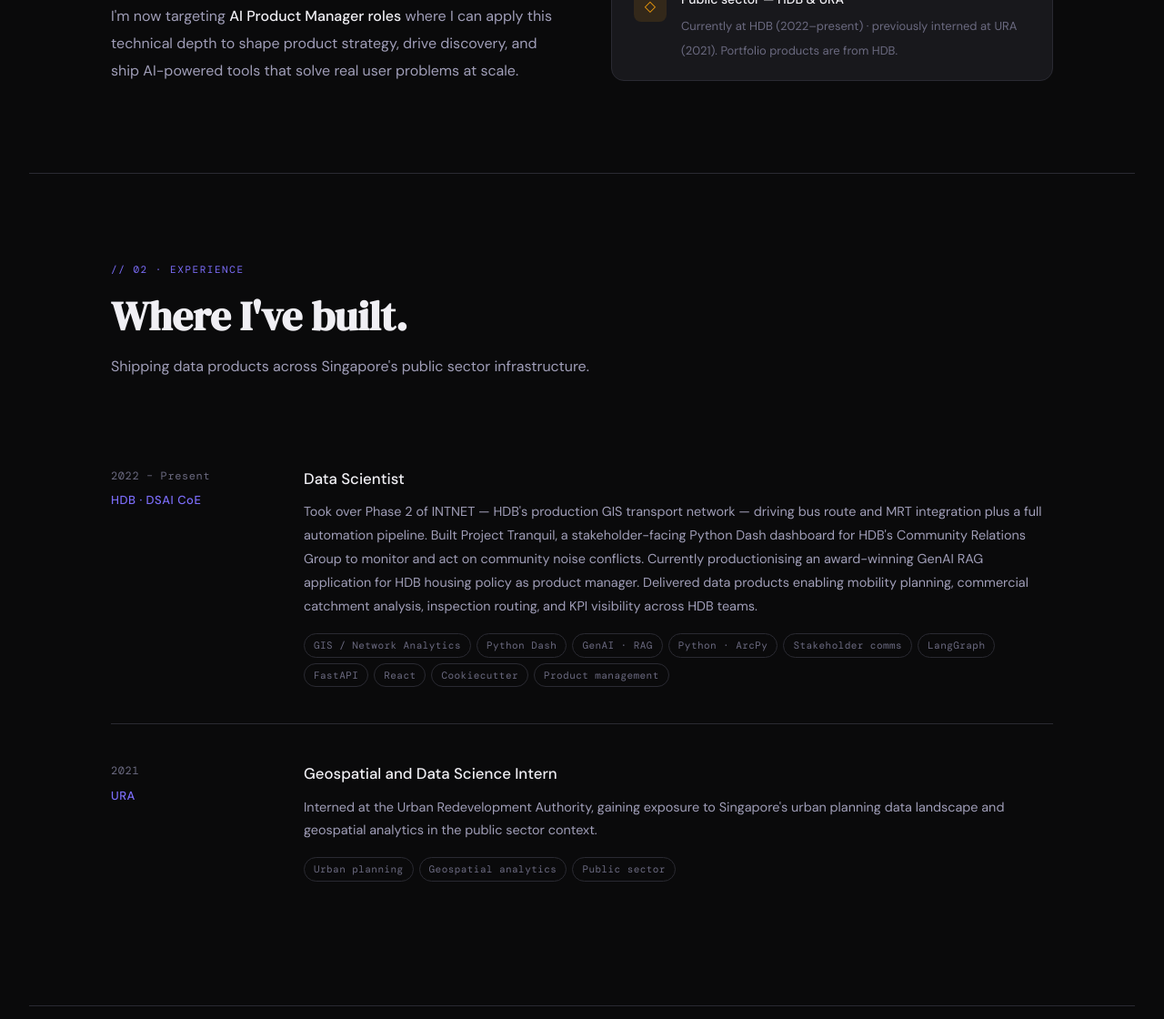
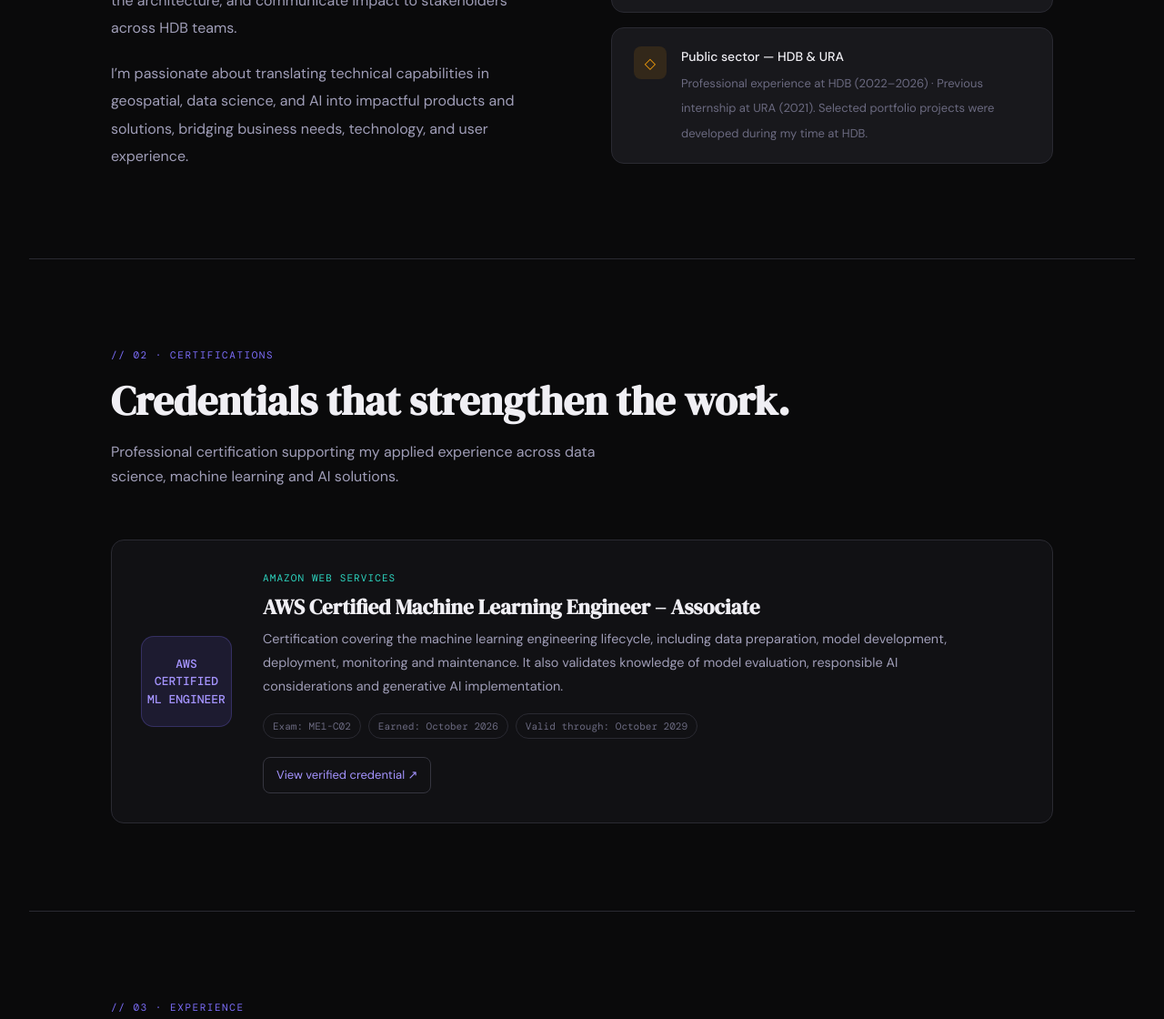
Before and after one commit to jimmeng-kok-2017/jimmengkok-product-portfolio, a plain HTML site: page index.html in a window 1280 px wide. Shown: the part 1602-2722 px from the top of the page at 91% size. Drawn offline with nearby package versions, Linux system fonts and the light colour scheme.

Commit message:
added new experience

```diff
--- a/index.html
+++ b/index.html
@@ -3,7 +3,7 @@
 <head>
 <meta charset="UTF-8"/>
 <meta name="viewport" content="width=device-width, initial-scale=1.0"/>
-<title>Kok Jim Meng — Data Scientist & AI Product Manager</title>
+<title>Kok Jim Meng — Data Scientist | Geospatial Analytics & AI Solutions</title>
 <link rel="preconnect" href="https://fonts.googleapis.com"/>
 <link rel="preconnect" href="https://fonts.gstatic.com" crossorigin/>
 <link href="https://fonts.googleapis.com/css2?family=DM+Serif+Display:ital@0;1&family=DM+Sans:wght@300;400;500;600&family=DM+Mono:wght@400;500&display=swap" rel="stylesheet"/>
@@ -214,6 +214,79 @@
 .highlight-icon.amber{background:rgba(245,158,11,0.12);color:var(--amber)}
 .highlight-text strong{display:block;font-size:14px;font-weight:500;color:var(--text);margin-bottom:2px}
 .highlight-text span{font-size:13px;color:var(--text3)}
+
+/* ── CERTIFICATIONS ── */
+#certifications .cert-card{
+  display:grid;
+  grid-template-columns:110px 1fr;
+  gap:1.5rem;
+  align-items:center;
+  background:var(--bg2);
+  border:1px solid var(--border);
+  border-radius:var(--rl);
+  padding:2rem;
+}
+.cert-mark{
+  width:100px;height:100px;
+  display:flex;align-items:center;justify-content:center;
+  border-radius:var(--rl);
+  background:rgba(124,109,250,0.12);
+  border:1px solid rgba(124,109,250,0.25);
+  color:var(--accent2);
+  font-family:'DM Mono',monospace;
+  font-size:13px;
+  font-weight:500;
+  text-align:center;
+  line-height:1.5;
+}
+.cert-provider{
+  font-family:'DM Mono',monospace;
+  font-size:11px;
+  color:var(--teal);
+  letter-spacing:0.1em;
+  text-transform:uppercase;
+  margin-bottom:0.5rem;
+}
+.cert-title{
+  font-family:'DM Serif Display',serif;
+  font-size:1.45rem;
+  color:var(--text);
+  line-height:1.25;
+  margin-bottom:0.5rem;
+}
+.cert-desc{
+  font-size:0.9rem;
+  color:var(--text2);
+  line-height:1.8;
+  max-width:760px;
+}
+.cert-meta{
+  display:flex;flex-wrap:wrap;gap:8px;
+  margin-top:1rem;
+}
+.cert-meta span{
+  font-family:'DM Mono',monospace;
+  font-size:11px;
+  color:var(--text3);
+  border:1px solid var(--border);
+  border-radius:100px;
+  padding:4px 10px;
+}
+.cert-actions{display:flex;gap:10px;flex-wrap:wrap;margin-top:1.25rem}
+.cert-link{
+  display:inline-flex;align-items:center;
+  padding:8px 14px;
+  border:1px solid var(--border2);
+  border-radius:var(--r);
+  color:var(--accent2);
+  text-decoration:none;
+  font-size:13px;
+}
+.cert-link:hover{border-color:var(--accent);color:var(--text)}
+@media(max-width:700px){
+  #certifications .cert-card{grid-template-columns:1fr}
+  .cert-mark{width:84px;height:84px}
+}
 
 /* ── EXPERIENCE ── */
 #experience .exp-list{display:flex;flex-direction:column;gap:0}
@@ -473,6 +546,7 @@
   <span class="nav-logo">// portfolio</span>
   <ul class="nav-links">
     <li><a href="#about">About</a></li>
+    <li><a href="#certifications">Certifications</a></li>
     <li><a href="#experience">Experience</a></li>
     <li><a href="#projects">Projects</a></li>
     <li><a href="#skills">Skills</a></li>
@@ -482,10 +556,10 @@
 
 <!-- HERO -->
 <div id="hero">
-  <div class="hero-tag">Open to AI Product Manager and Geospatial Analytics/GIS roles · Singapore</div>
+  <div class="hero-tag">Geospatial Data Products · GIS · Data Science · AI/ML · Singapore</div>
   <h1 class="hero-name">Kok Jim Meng<br/>Data Scientist<br/><em>building products</em><br/>that think.</h1>
   <p class="hero-desc">
-    Data Scientist at HDB's DSAI Centre of Excellence, building GIS transport models, stakeholder dashboards, and GenAI applications that inform how millions of Singaporeans live. Transitioning into AI Product Management.
+    Data Scientist with experience in geospatial analytics, GIS transport modelling, stakeholder dashboards, and Generative AI applications. AWS Certified Machine Learning Engineer – Associate, with knowledge of machine learning algorithms, model evaluation, and monitoring. I build data-driven solutions that translate complex technical capabilities into practical insights and real-world impact.
   </p>
   <div class="hero-cta">
     <a href="#projects" class="btn btn-primary">View Projects →</a>
@@ -526,7 +600,7 @@
         My work sits at the intersection of <strong>spatial analytics, AI/ML, and product thinking</strong>. I don't just model — I frame the problem, own the architecture, and communicate impact to stakeholders across HDB teams.
       </p>
       <p>
-        I'm now targeting <strong>AI Product Manager roles</strong> where I can apply this technical depth to shape product strategy, drive discovery, and ship AI-powered tools that solve real user problems at scale.
+        I’m passionate about translating technical capabilities in geospatial, data science, and AI into impactful products and solutions, bridging business needs, technology, and user experience.
       </p>
     </div>
     <div class="about-highlights">
@@ -548,8 +622,37 @@
         <div class="highlight-icon amber">◇</div>
         <div class="highlight-text">
           <strong>Public sector — HDB & URA</strong>
-          <span>Currently at HDB (2022–present) · previously interned at URA (2021). Portfolio products are from HDB.</span>
+          <span>Professional experience at HDB (2022–2026) · Previous internship at URA (2021). Selected portfolio projects were developed during my time at HDB.</span>
         </div>
+      </div>
+    </div>
+  </div>
+</section>
+
+<div class="divider"></div>
+
+<!-- CERTIFICATIONS -->
+<section id="certifications" class="reveal">
+  <div class="section-label">// 02 · Certifications</div>
+  <h2 class="section-title">Credentials that strengthen the work.</h2>
+  <p class="section-sub">Professional certification supporting my applied experience across data science, machine learning and AI solutions.</p>
+
+  <div class="cert-card">
+    <div class="cert-mark">AWS<br/>CERTIFIED<br/>ML ENGINEER</div>
+    <div>
+      <div class="cert-provider">Amazon Web Services</div>
+      <h3 class="cert-title">AWS Certified Machine Learning Engineer – Associate</h3>
+      <p class="cert-desc">
+        Certification covering the machine learning engineering lifecycle, including data preparation, model development, deployment, monitoring and maintenance. It also validates knowledge of model evaluation, responsible AI considerations and generative AI implementation.
+      </p>
+      <div class="cert-meta">
+        <span>Exam: ME1-C02</span>
+        <span>Earned: October 2026</span>
+        <span>Valid through: October 2029</span>
+      </div>
+      <div class="cert-actions">
+        <!-- Replace the placeholder URL with your actual Credly badge URL. -->
+        <a class="cert-link" href="YOUR_CREDLY_BADGE_URL" target="_blank" rel="noopener">View verified credential ↗</a>
       </div>
     </div>
   </div>
@@ -559,13 +662,13 @@
 
 <!-- EXPERIENCE -->
 <section id="experience" class="reveal">
-  <div class="section-label">// 02 · Experience</div>
+  <div class="section-label">// 03 · Experience</div>
   <h2 class="section-title">Where I've built.</h2>
   <p class="section-sub">Shipping data products across Singapore's public sector infrastructure.</p>
   <div class="exp-list">
     <div class="exp-item">
       <div class="exp-meta">
-        <div class="exp-period">2022 – Present</div>
+        <div class="exp-period">2022 – 2026</div>
         <div class="exp-org">HDB · DSAI CoE</div>
       </div>
       <div>
@@ -611,7 +714,7 @@
 
 <!-- PROJECTS -->
 <section id="projects" class="reveal">
-  <div class="section-label">// 03 · Projects</div>
+  <div class="section-label">// 04 · Projects</div>
   <h2 class="section-title">Products built end-to-end.</h2>
   <p class="section-sub">Three data-science-led products from problem framing to production, inside Singapore's public sector.</p>
 
@@ -799,19 +902,22 @@
 
 <!-- SKILLS -->
 <section id="skills" class="reveal">
-  <div class="section-label">// 04 · Skills</div>
+  <div class="section-label">// 05 · Skills</div>
   <h2 class="section-title">What I bring.</h2>
   <p class="section-sub">Technical depth paired with the product thinking to know what to build — and why.</p>
   <div class="skills-grid">
     <div class="skill-group">
       <div class="skill-group-title"><span class="skill-group-icon">◈</span> AI / ML</div>
       <ul class="skill-list">
+        <li>Classical ML algorithms</li>
+        <li>Model evaluation metrics</li>
+        <li>Bias and fairness assessment</li>
+        <li>Model monitoring and drift concepts</li>
         <li>RAG systems & vector search</li>
         <li>LangGraph · LangChain</li>
         <li>OpenAI embeddings & LLMs</li>
-        <li>Custom eval frameworks</li>
-        <li>Semantic caching</li>
-        <li>Prompt engineering</li>
+        <li>Custom evaluation frameworks</li>
+        <li>Semantic caching · Prompt engineering</li>
       </ul>
     </div>
     <div class="skill-group">
@@ -855,7 +961,7 @@
 
 <!-- CONTACT -->
 <section id="contact" class="reveal">
-  <div class="section-label">// 05 · Contact</div>
+  <div class="section-label">// 06 · Contact</div>
   <h2 class="section-title">Let's build something that matters.</h2>
   <p class="section-sub" style="margin:0 auto 0;text-align:center;max-width:480px">
     Open to AI Product Manager roles, Geospatial Analytics/GIS roles, and conversations about AI-powered products in the public or enterprise sector.
```
